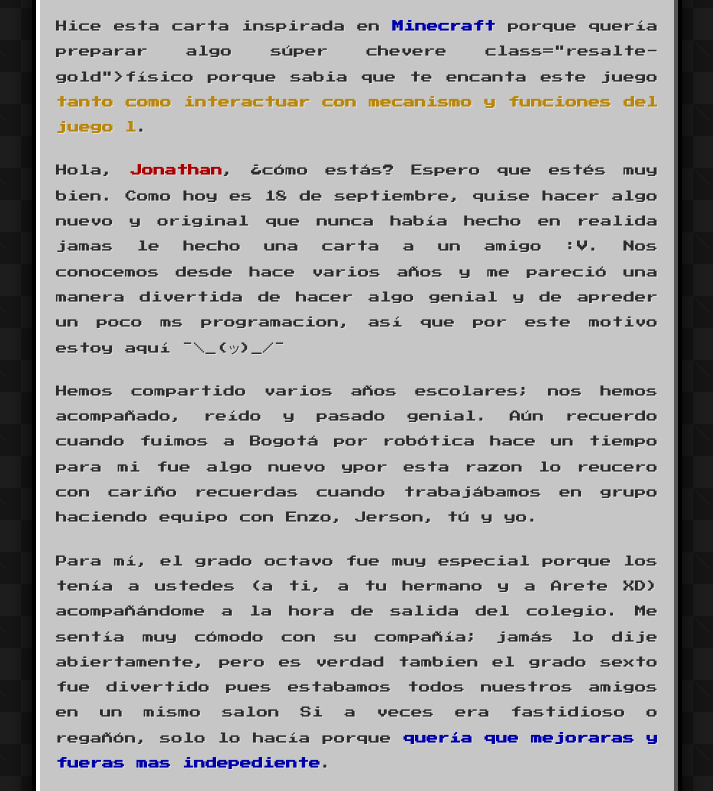
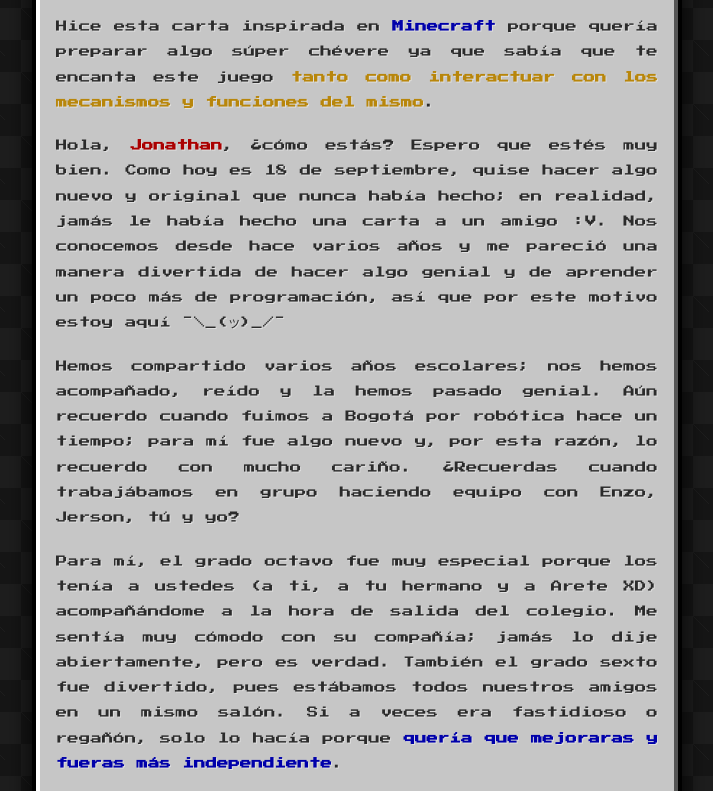
Before and after one commit to Nexxuzpro147/carta-minecraft, a plain HTML site: page index.html in a window 1280 px wide. Shown: the part 520-1311 px from the top of the page, without its empty margins (283-996 px from the left). Drawn offline with Linux system fonts and the light colour scheme.

Commit message:
Update index.html

```diff
--- a/index.html
+++ b/index.html
@@ -394,13 +394,13 @@
             <div class="carta-titulo">📜 Mensaje Secreto :D</div>
 
             <div class="carta-contenido">
-                <p>Hice esta carta inspirada en <span class="resalte">Minecraft</span> porque quería preparar algo súper chevere </span> class="resalte-gold">físico</span> porque sabia que te encanta este juego <span class="resalte-gold">tanto como interactuar con mecanismo y funciones del juego l</span>.</p>
+                <p>Hice esta carta inspirada en <span class="resalte">Minecraft</span> porque quería preparar algo súper chévere  ya que sabía que te encanta este juego <span class="resalte-gold">tanto como interactuar con los mecanismos y funciones del mismo</span>.</p>
 
-                <p>Hola, <span class="resalte-red">Jonathan</span>, ¿cómo estás? Espero que estés muy bien. Como hoy es 18 de septiembre, quise hacer algo nuevo y original que nunca había hecho en realida jamas le hecho una carta a un amigo :V. Nos conocemos desde hace varios años y me pareció una manera  divertida de hacer algo genial y de apreder un poco ms programacion, así que por este motivo estoy aquí ¯\_(ツ)_/¯</p>
+                <p>Hola, <span class="resalte-red">Jonathan</span>, ¿cómo estás? Espero que estés muy bien. Como hoy es 18 de septiembre, quise hacer algo nuevo y original que nunca había hecho; en realidad, jamás le había hecho una carta a un amigo :V. Nos conocemos desde hace varios años y me pareció una manera divertida de hacer algo genial y de aprender un poco más de programación, así que por este motivo estoy aquí ¯\_(ツ)_/¯</p>
 
-                <p>Hemos compartido varios años escolares; nos hemos acompañado, reído y pasado genial. Aún recuerdo cuando fuimos a Bogotá por robótica hace un tiempo  para mi fue algo nuevo ypor esta razon lo reucero con cariño recuerdas cuando trabajábamos en grupo haciendo  equipo con Enzo, Jerson, tú y yo.</p>
+                <p>Hemos compartido varios años escolares; nos hemos acompañado, reído y la hemos pasado genial. Aún recuerdo cuando fuimos a Bogotá por robótica hace un tiempo; para mí fue algo nuevo y, por esta razón, lo recuerdo con mucho cariño. ¿Recuerdas cuando trabajábamos en grupo haciendo equipo con Enzo, Jerson, tú y yo?</p>
 
-                <p>Para mí, el grado octavo fue muy especial porque los tenía a ustedes (a ti, a tu hermano y a Arete XD) acompañándome a la hora de salida del colegio. Me sentía muy cómodo con su compañía; jamás lo dije abiertamente, pero es verdad tambien el grado sexto fue divertido pues estabamos todos nuestros amigos en un mismo salon  Si a veces era fastidioso o regañón, solo lo hacía porque <span class="resalte">quería que mejoraras y fueras mas indepediente</span>.</p>
+                <p>Para mí, el grado octavo fue muy especial porque los tenía a ustedes (a ti, a tu hermano y a Arete XD) acompañándome a la hora de salida del colegio. Me sentía muy cómodo con su compañía; jamás lo dije abiertamente, pero es verdad. También el grado sexto fue divertido, pues estábamos todos nuestros amigos en un mismo salón. Si a veces era fastidioso o regañón, solo lo hacía porque <span class="resalte">quería que mejoraras y fueras más independiente</span>.</p>
 
                 <p>Me encanta tu energía, es fantástica. Admiro muchísimo tu creatividad e ingenio; tienes mejor letra que yo y además, ¡sabes dibujar increíble!</p>
 
```
